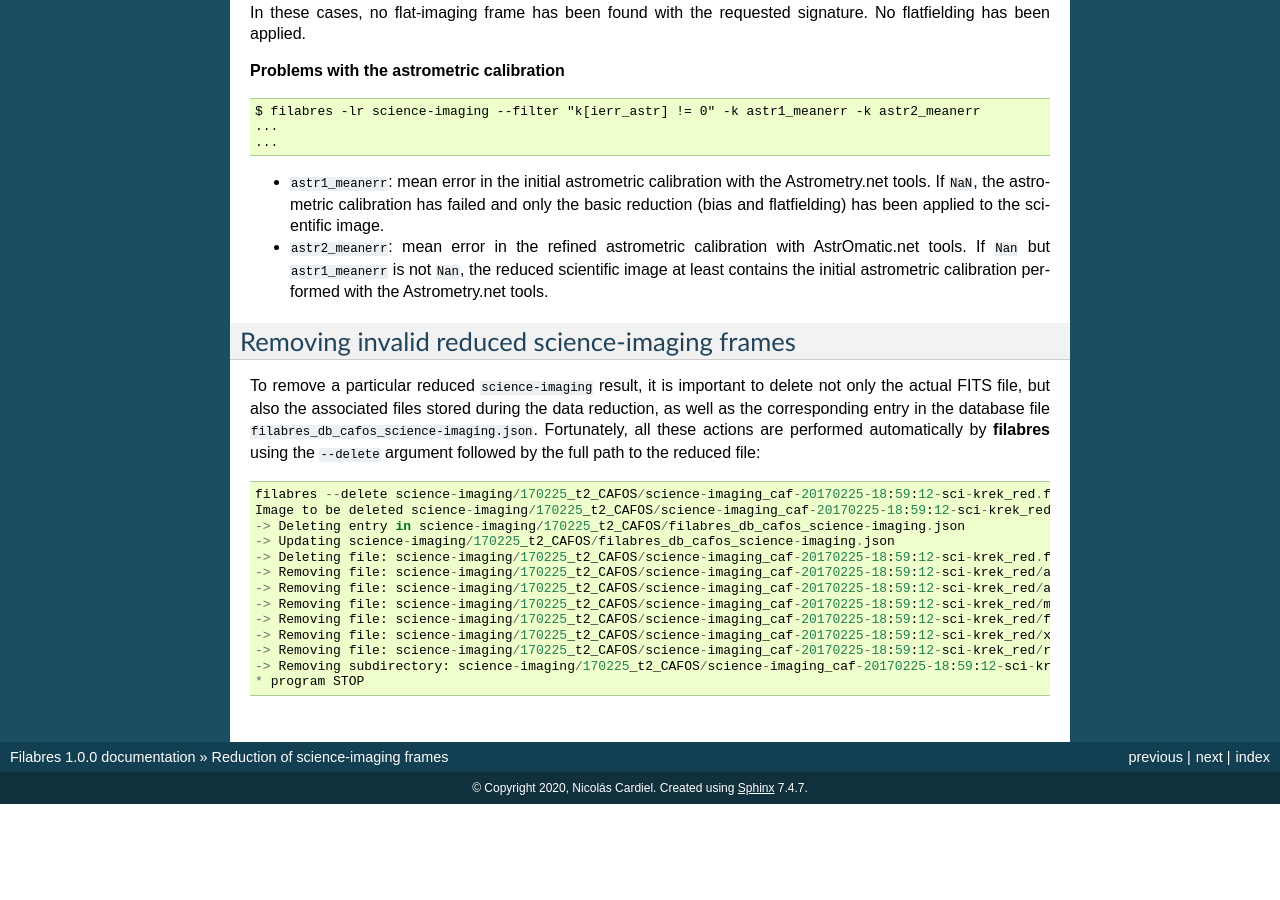
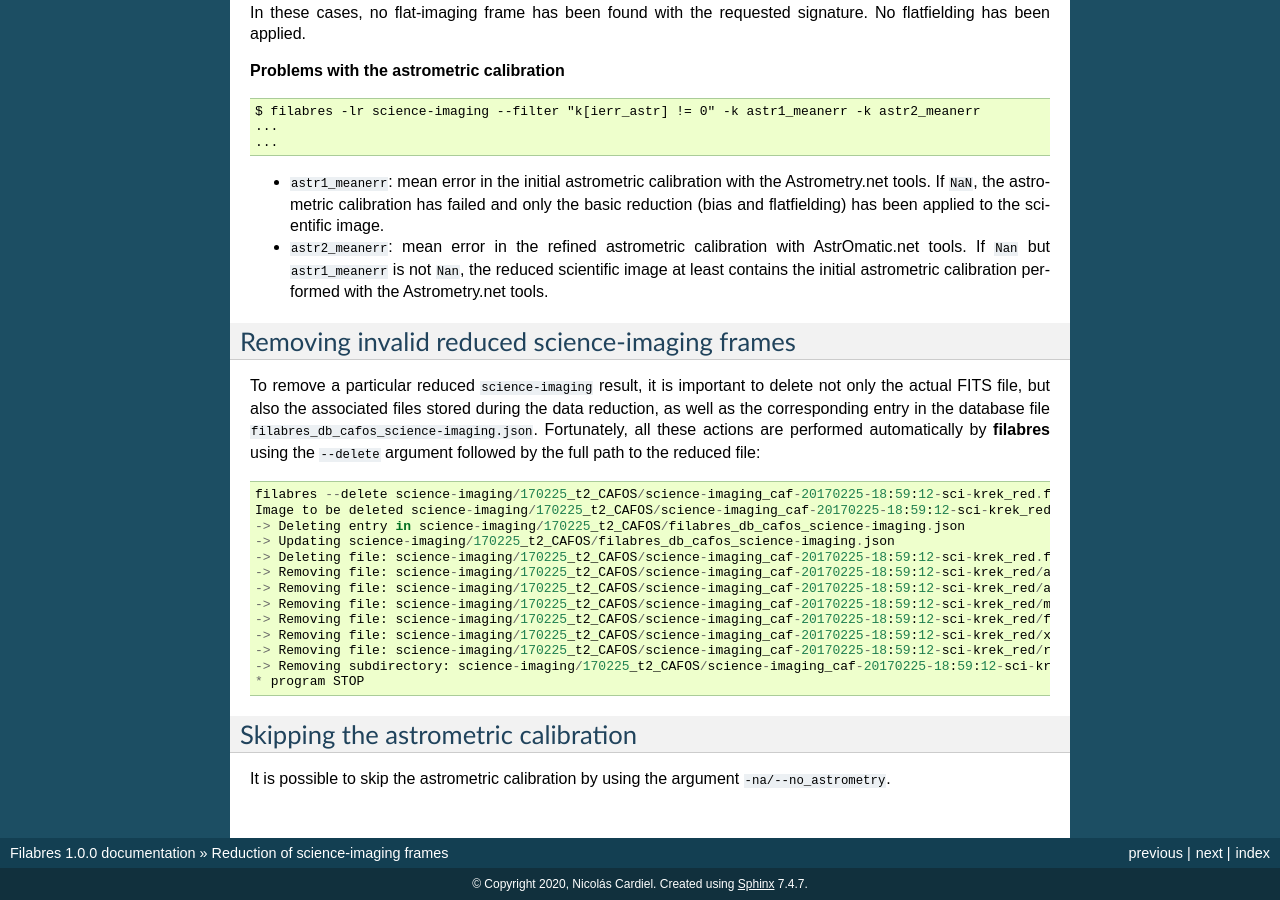
Before and after one commit to nicocardiel/filabres, a Sphinx documentation site: the page built from doc/science-imaging.rst, in a window 1280 px wide and 900 px high, scrolled down 20542 px. Built offline with Sphinx 7.4.7, drawn with Linux system fonts in a browser that asks for light colours; formulas are drawn with MathJax 3; before the commit the page ends 21346 px from its top, so only the background shows below that; some of the changed text lies outside the part shown.

Commit message:
Update documentation

```diff
--- a/doc/science-imaging.rst
+++ b/doc/science-imaging.rst
@@ -1165,3 +1165,10 @@ these actions are performed automatically by **filabres** using the
   -> Removing file: science-imaging/170225_t2_CAFOS/science-imaging_caf-20170225-18:59:12-sci-krek_red/reduction.log
   -> Removing subdirectory: science-imaging/170225_t2_CAFOS/science-imaging_caf-20170225-18:59:12-sci-krek_red
   * program STOP
+
+
+Skipping the astrometric calibration
+====================================
+
+It is possible to skip the astrometric calibration by using the argument
+``-na/--no_astrometry``.
```
